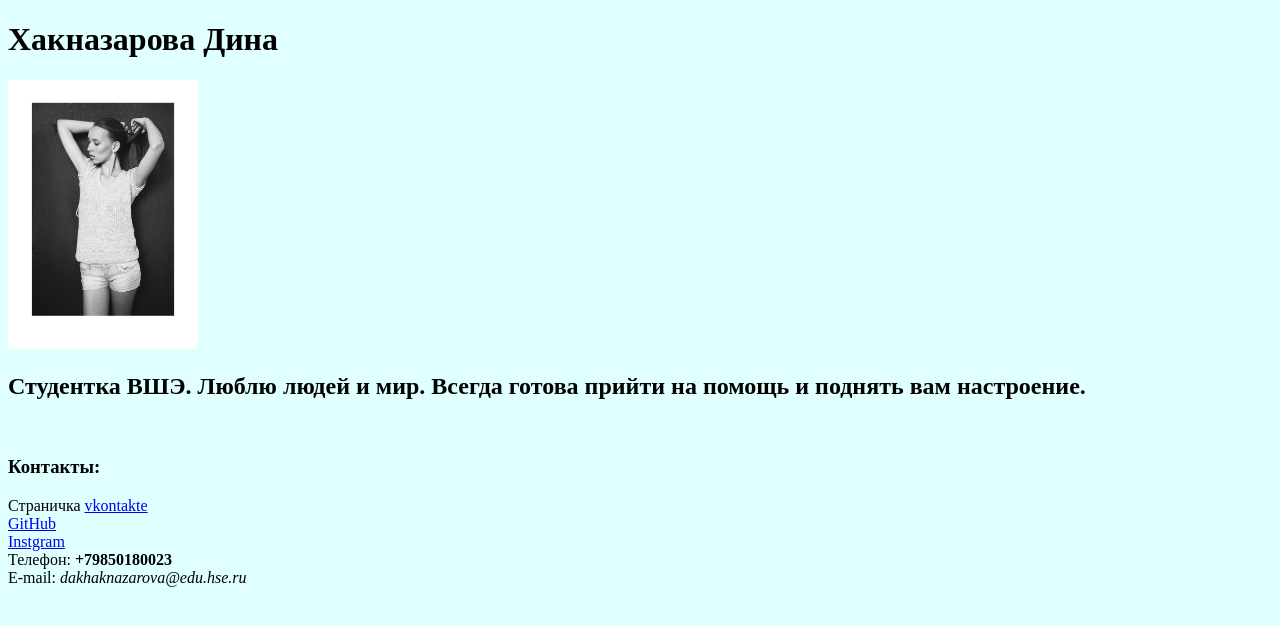
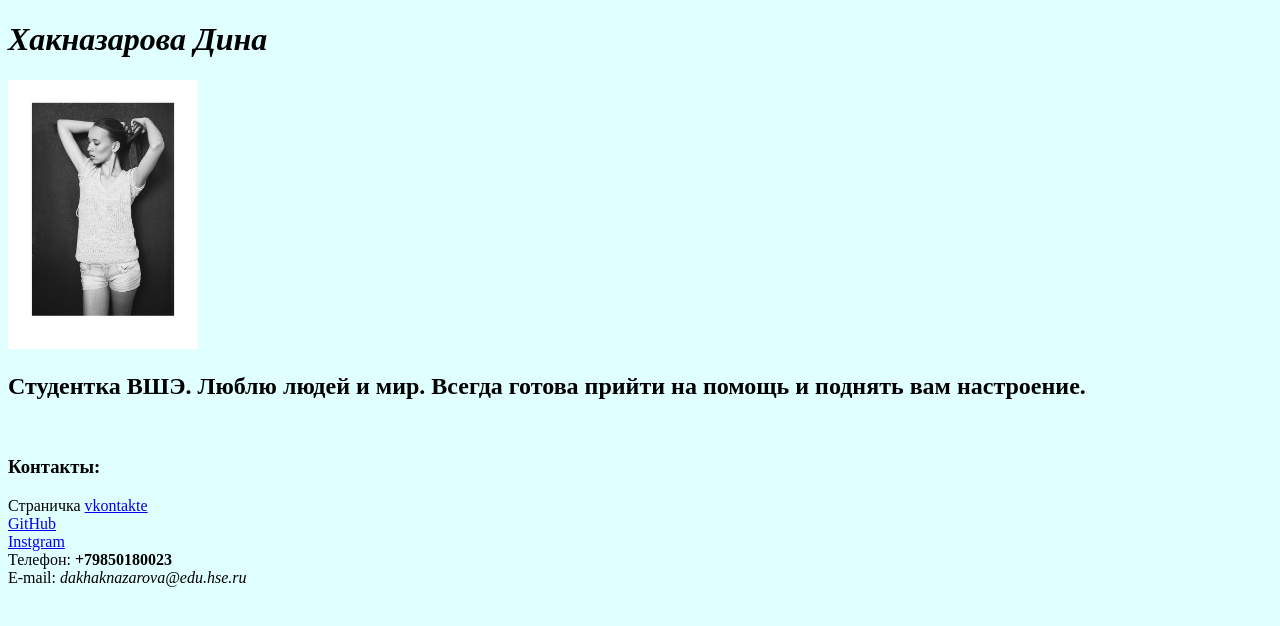
Before and after one commit to dakhaknazarova/dakhaknazarova.github.io, a plain HTML site: page index.html in a window 1280 px wide. Drawn offline with Linux system fonts and the light colour scheme.

Commit message:
Update index.html

```diff
--- a/index.html
+++ b/index.html
@@ -6,7 +6,7 @@
   </head>
   <body>
 <body bgcolor = "EOFFFF"
-    <left><h1>Хакназарова Дина</h1></left>
+      <left><h1><i>Хакназарова Дина</i></h1></left>
     <left><img alt="Это я" width="15%" src="me.jpg"></left>
     <left><h2>Студентка ВШЭ. Люблю людей и мир.
     Всегда готова прийти на помощь и поднять вам настроение.</h2></left>
```
